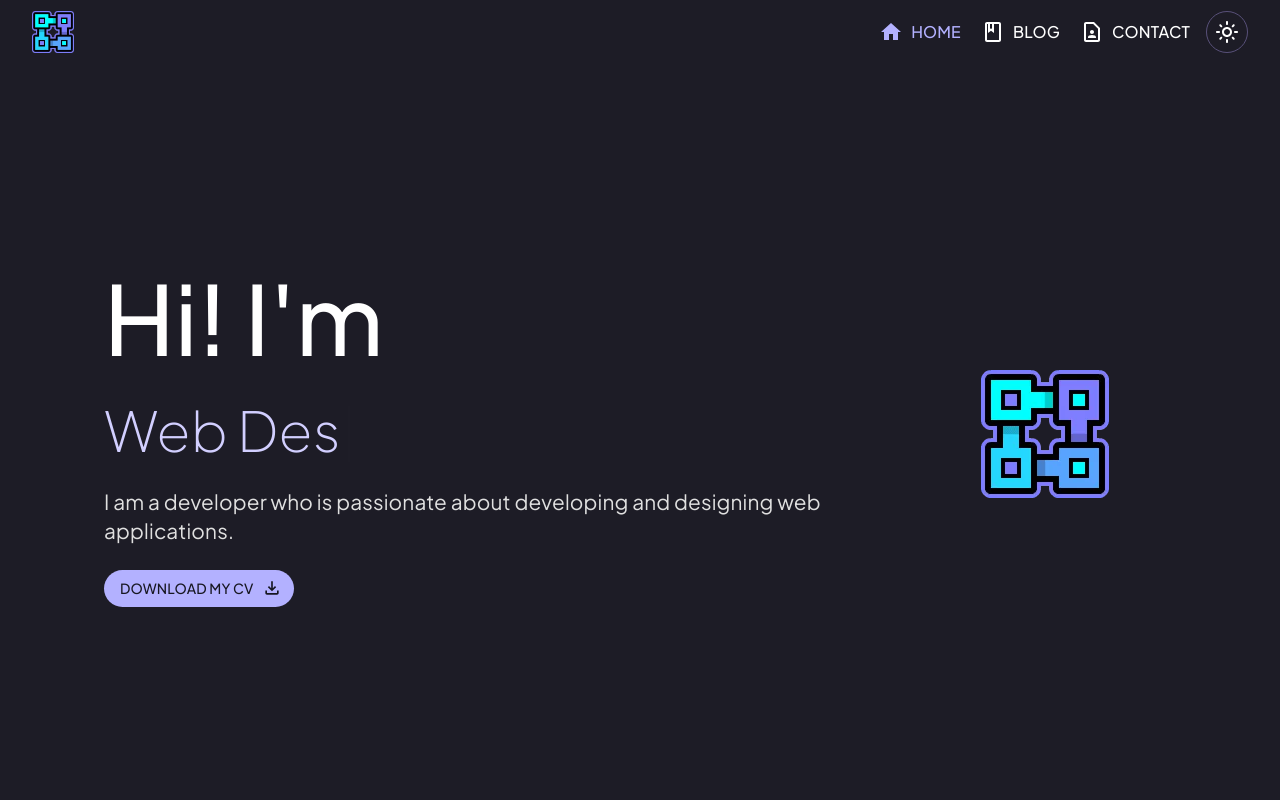
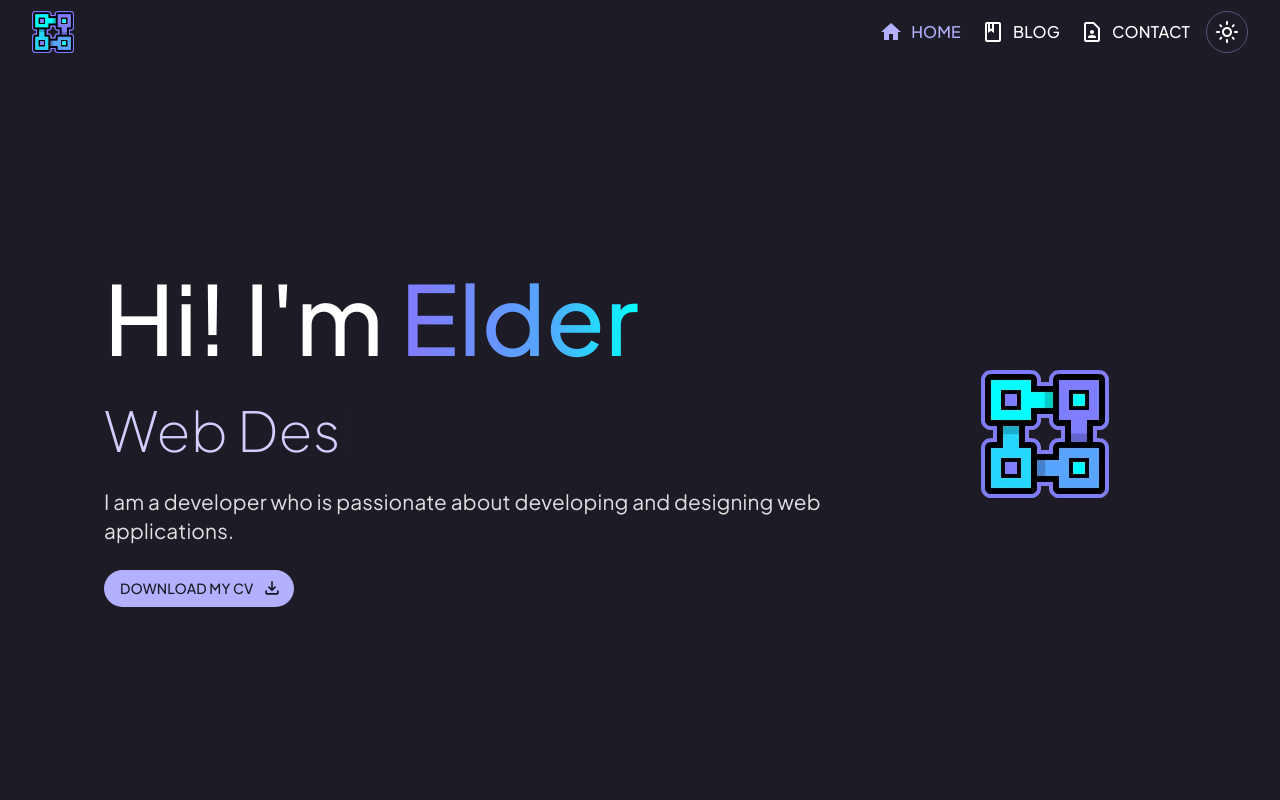
Before and after one commit to Elder-Meyer/personal-portfolio, a React (Vite) app: page /home in a window 1280 px wide. Shown: the top 800 px of the page. Built offline with nearby package versions, Linux system fonts and the light colour scheme.

Commit message:
3.5.104 Add CaptionName with degrate color name

```diff
--- a/src/views/home/Presentation/Presentation.jsx
+++ b/src/views/home/Presentation/Presentation.jsx
@@ -12,7 +12,7 @@ import { FileDownloadOutlined } from '@mui/icons-material'
 import cube from '../../../assets/img/principal/cube-glow.webp'
 import Typewriter from 'typewriter-effect'
 import CVElderMeyer from "../../../assets/docs/CV-ElderMeyer.pdf"
-import { useMediaQuery } from '@mui/material'
+import { useMediaQuery, styled } from '@mui/material'
 
 export const Presentation = () => {
   const { t } = useTranslation();
@@ -37,7 +37,7 @@ const CaptionInfo = ({t}) => {
   return (
     <Stack direction="column" spacing={3}>
       <Typography variant='h1' color='text.primary' sx={{fontWeight: 500, fontSize: {xs: 76, sm: 86, md: 96}}}>
-        {t('home.presentation.title')}
+        {t('home.presentation.title')} <CaptionName> Elder </CaptionName>
       </Typography>
       <Typography variant='h2' color='primary.light'
         sx={{
@@ -112,3 +112,10 @@ const ImageContent = () => {
     </Card>
   )
 }
+
+export const CaptionName = styled("span")(({ theme })=>({
+  fontSize: "clamp(2rem, 10w, 8rem)",
+  backgroundImage: "linear-gradient(92deg, #7F7EFF 10%, #56A5FE 60%, #02FFFF)",
+  WebkitTextFillColor: "#0000",
+  WebkitBackgroundClip: "text"
+}));
```
